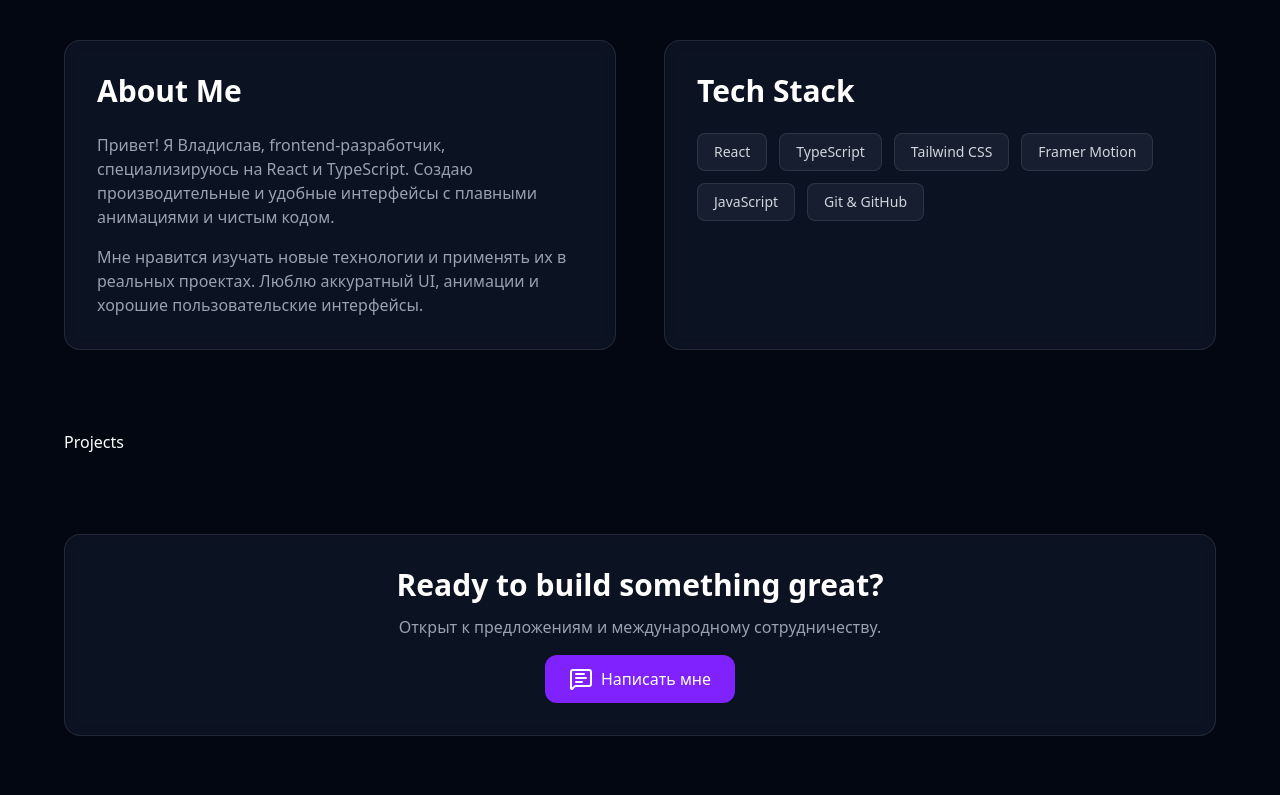
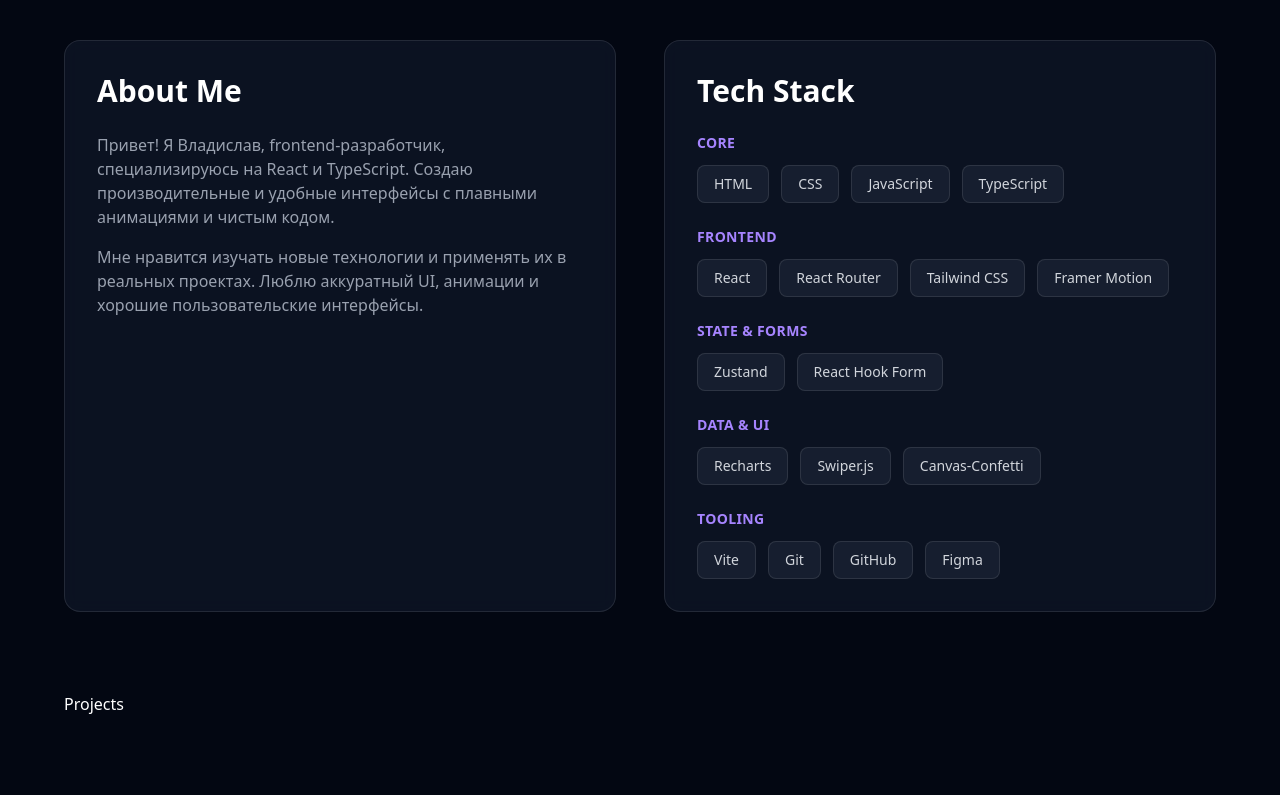
Before and after one commit to VladislavProhorov123/Portfolio, a React (Vite) app: page / in a window 1280 px wide. Shown: the part 840-1635 px from the top of the page. Built offline with nearby package versions, Linux system fonts and the light colour scheme.

Commit message:
Created right column Tech Stack

```diff
--- a/src/sections/About.tsx
+++ b/src/sections/About.tsx
@@ -1,13 +1,27 @@
 import React from "react";
 
 export default function About() {
-  const skills = [
-    { name: "React", color: "text-white" },
-    { name: "TypeScript", color: "text-white" },
-    { name: "Tailwind CSS", color: "text-white" },
-    { name: "Framer Motion", color: "text-white" },
-    { name: "JavaScript", color: "text-white" },
-    { name: "Git & GitHub", color: "text-white" },
+  const techStack = [
+    {
+      title: "Core",
+      items: ["HTML", "CSS", "JavaScript", "TypeScript"],
+    },
+    {
+      title: "Frontend",
+      items: ["React", "React Router", "Tailwind CSS", "Framer Motion"],
+    },
+    {
+      title: "State & Forms",
+      items: ["Zustand", "React Hook Form"],
+    },
+    {
+      title: "Data & UI",
+      items: ["Recharts", "Swiper.js", "Canvas-Confetti"],
+    },
+    {
+      title: "Tooling",
+      items: ["Vite", "Git", "GitHub", "Figma"],
+    },
   ];
 
   return (
@@ -43,15 +57,37 @@
   backdrop-blur"
         >
           <h2 className="text-3xl font-bold text-white mb-6">Tech Stack</h2>
-          <div className="flex flex-wrap gap-3">
-          {skills.map((skill) => (
-              <span
-                key={skill.name}
-                className={`px-4 py-2 rounded-lg text-sm font-medium border border-white/10 bg-gray-800/60 text-gray-300 transition-all duration-200 hover:bg-violet-600/20 hover:border-violet-400/40 hover:text-violet-300`}
-              >
-                {skill.name}
-              </span>
-          ))}
+          <div className="space-y-6">
+            {techStack.map((group) => (
+              <div className="" key={group.title}>
+                <h3 className="text-sm font-semibold text-violet-400 mb-3 tracking-wide uppercase">
+                  {group.title}
+                </h3>
+
+                <div className="flex flex-wrap gap-3">
+                  {group.items.map((item) => (
+                    <span
+                      key={item}
+                      className="px-4 py-2
+                        rounded-lg
+                        text-sm font-medium
+
+                        bg-gray-800/60
+                        border border-white/10
+                        text-gray-300
+
+                        transition-all duration-200
+                        hover:text-violet-300
+                        hover:border-violet-400/40
+                        hover:bg-violet-600/10
+                        hover:shadow-[0_0_20px_rgba(139,92,246,0.25)]"
+                    >
+                      {item}
+                    </span>
+                  ))}
+                </div>
+              </div>
+            ))}
           </div>
         </div>
       </div>
```
